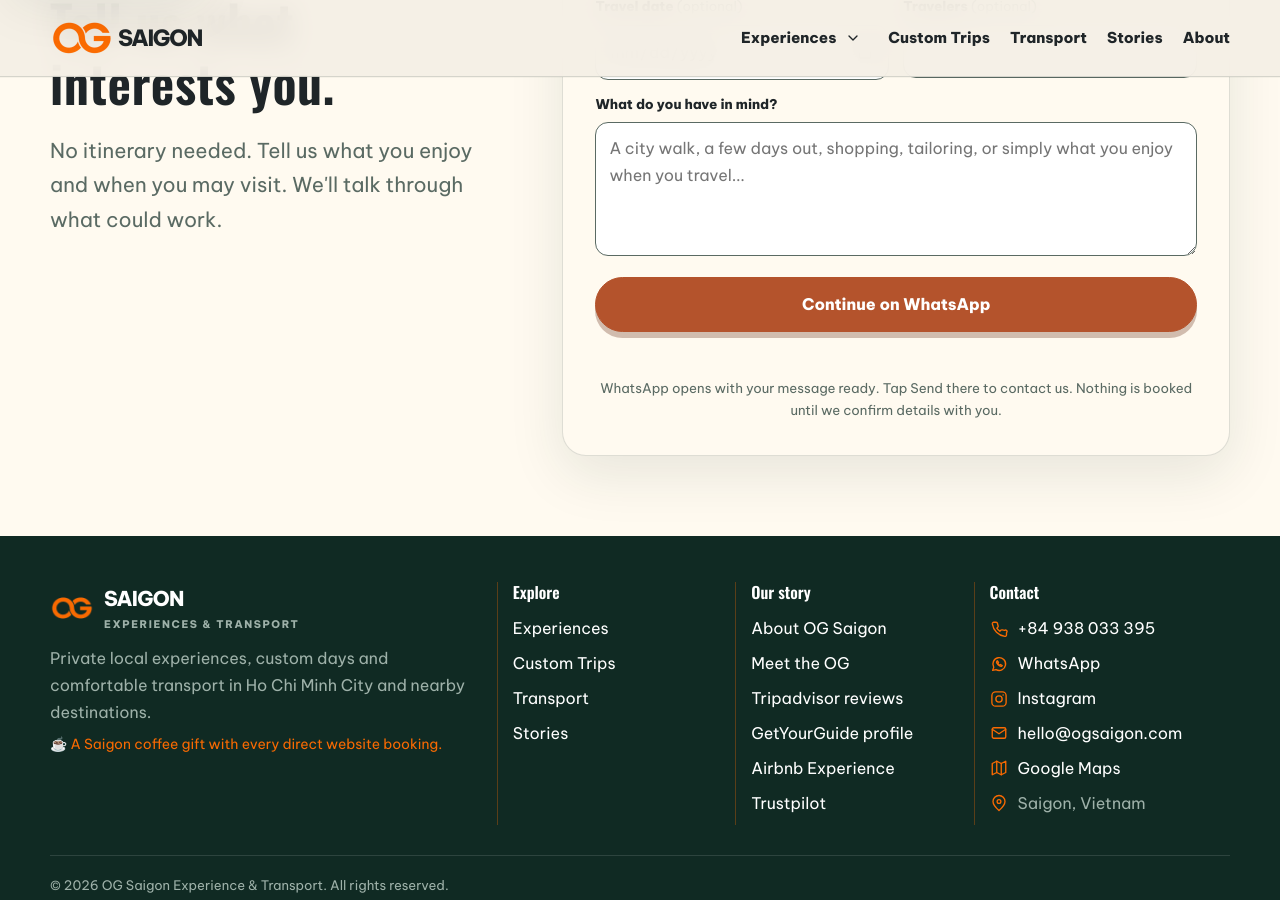
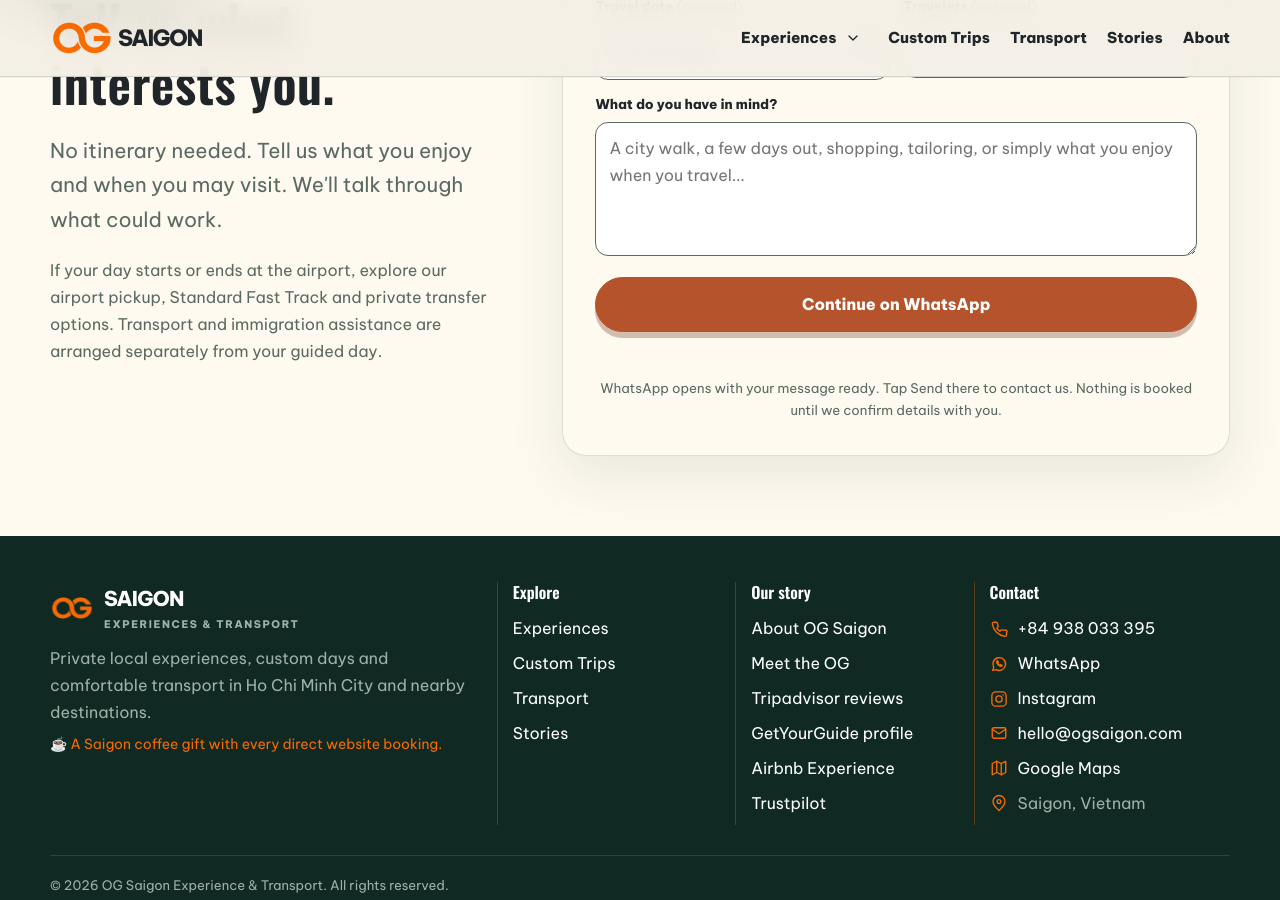
Before and after one commit to DSG2025/DSG2025.github.io, a Jekyll site: the page built from custom-trip/index.html, in a window 1280 px wide and 900 px high, scrolled down 3584 px. Built offline with Jekyll 4.4.1, drawn with Linux system fonts in a browser that asks for light colours; some web fonts are replaced.

Commit message:
docs: connect first-day and custom-trip to airport assistance

```diff
--- a/custom-trip/index.html
+++ b/custom-trip/index.html
@@ -387,6 +387,7 @@ description: "Plan a private Saigon experience with OG Saigon. Explore local foo
             <div class="eyebrow">Start here</div>
             <h2 id="contact-heading">Tell us what interests you.</h2>
             <p class="lead">No itinerary needed. Tell us what you enjoy and when you may visit. We'll talk through what could work.</p>
+            <p>If your day starts or ends at the airport, explore our <a href="/transport/">airport pickup, Standard Fast Track and private transfer options</a>. Transport and immigration assistance are arranged separately from your guided day.</p>
             <p class="prefill-note" id="customExperiencePrefill" hidden></p>
           </div>
           <form class="form-card custom-builder-form" id="customExperienceForm">
```
